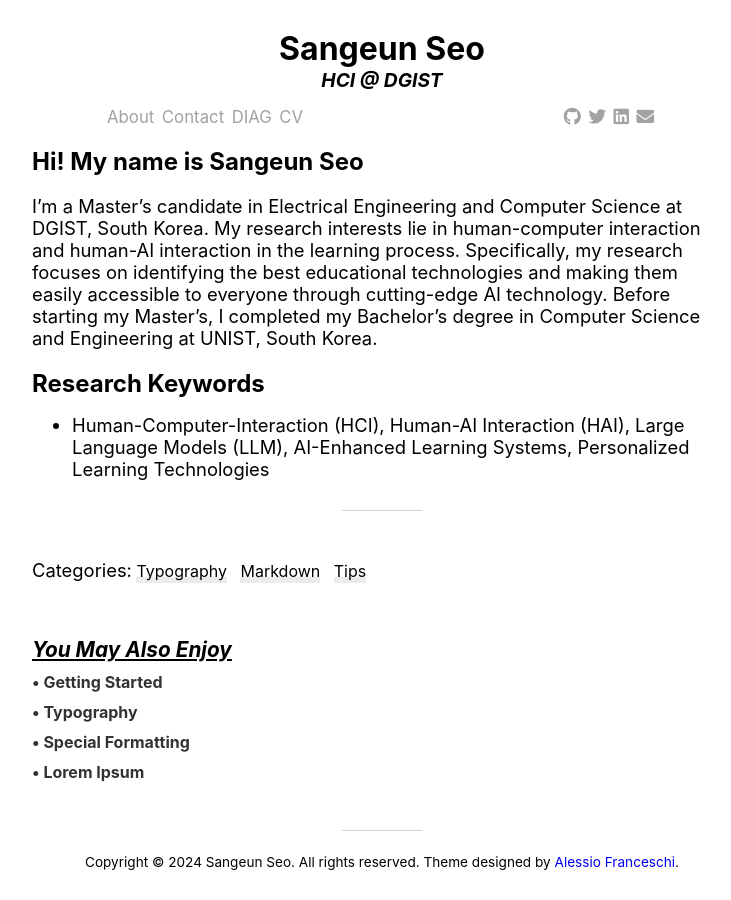
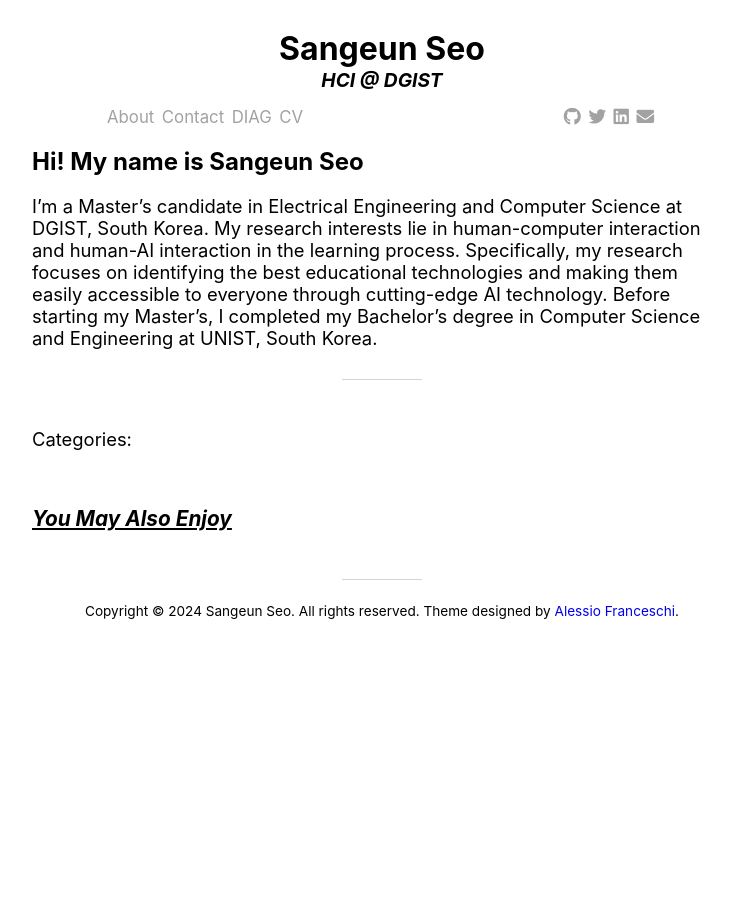
Before and after one commit to seseo98/my-homepage, a Jekyll site: the page built from _posts/2020-05-21-this-is-yamt.md, in a window 1280 px wide. Shown: the whole page, without its empty margins (258-989 px from the left). Built offline with Jekyll 4.4.1, drawn with Linux system fonts in a browser that asks for light colours; nearby versions of some CDN libraries; comment, search, counter and statistics services are not loaded.

Commit message:
Update 2020-05-21-this-is-yamt.md

```diff
--- a/_posts/2020-05-21-this-is-yamt.md
+++ b/_posts/2020-05-21-this-is-yamt.md
@@ -1,13 +1,9 @@
 ---
 title: Hi! My name is Sangeun Seo
 layout: post
-categories: [Typography, Markdown, Tips]
+Research Keywords: [Human-Computer-Interaction (HCI), Human-AI Interaction (HAI), Large Language Models (LLM), AI-Enhanced Learning Systems, Personalized Learning Technologies]
 image: /assets/img/logo.jpg
 description: "I'm a M.S. Student at DGIST, working with Dr. Jean Song as a member of DIAG."
 ---
 
 I'm a Master's candidate in Electrical Engineering and Computer Science at DGIST, South Korea. My research interests lie in human-computer interaction and human-AI interaction in the learning process. Specifically, my research focuses on identifying the best educational technologies and making them easily accessible to everyone through cutting-edge AI technology. Before starting my Master's, I completed my Bachelor's degree in Computer Science and Engineering at UNIST, South Korea.
-
-## Research Keywords
-- Human-Computer-Interaction (HCI), Human-AI Interaction (HAI), Large Language Models (LLM),
-AI-Enhanced Learning Systems, Personalized Learning Technologies
```
